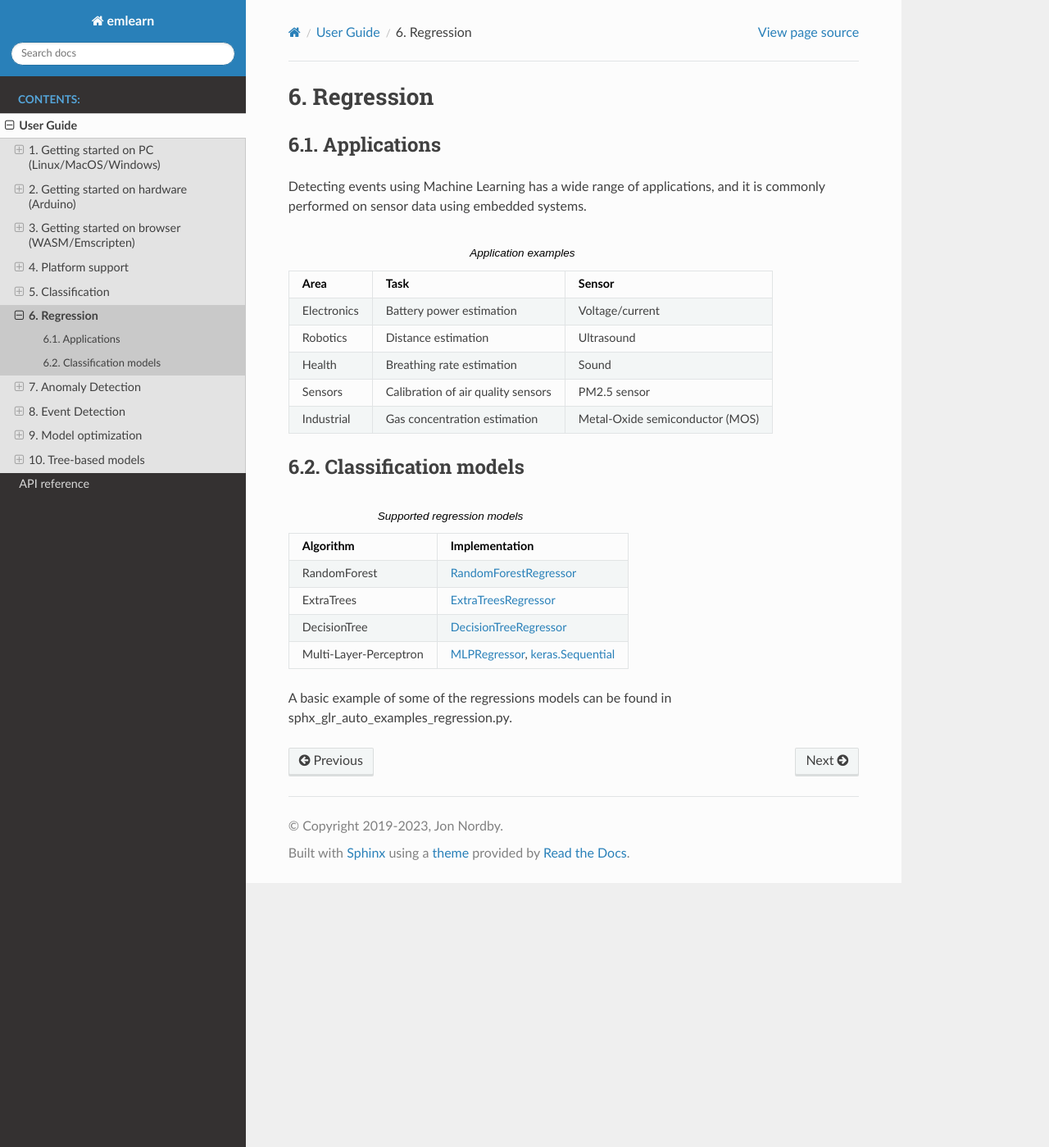
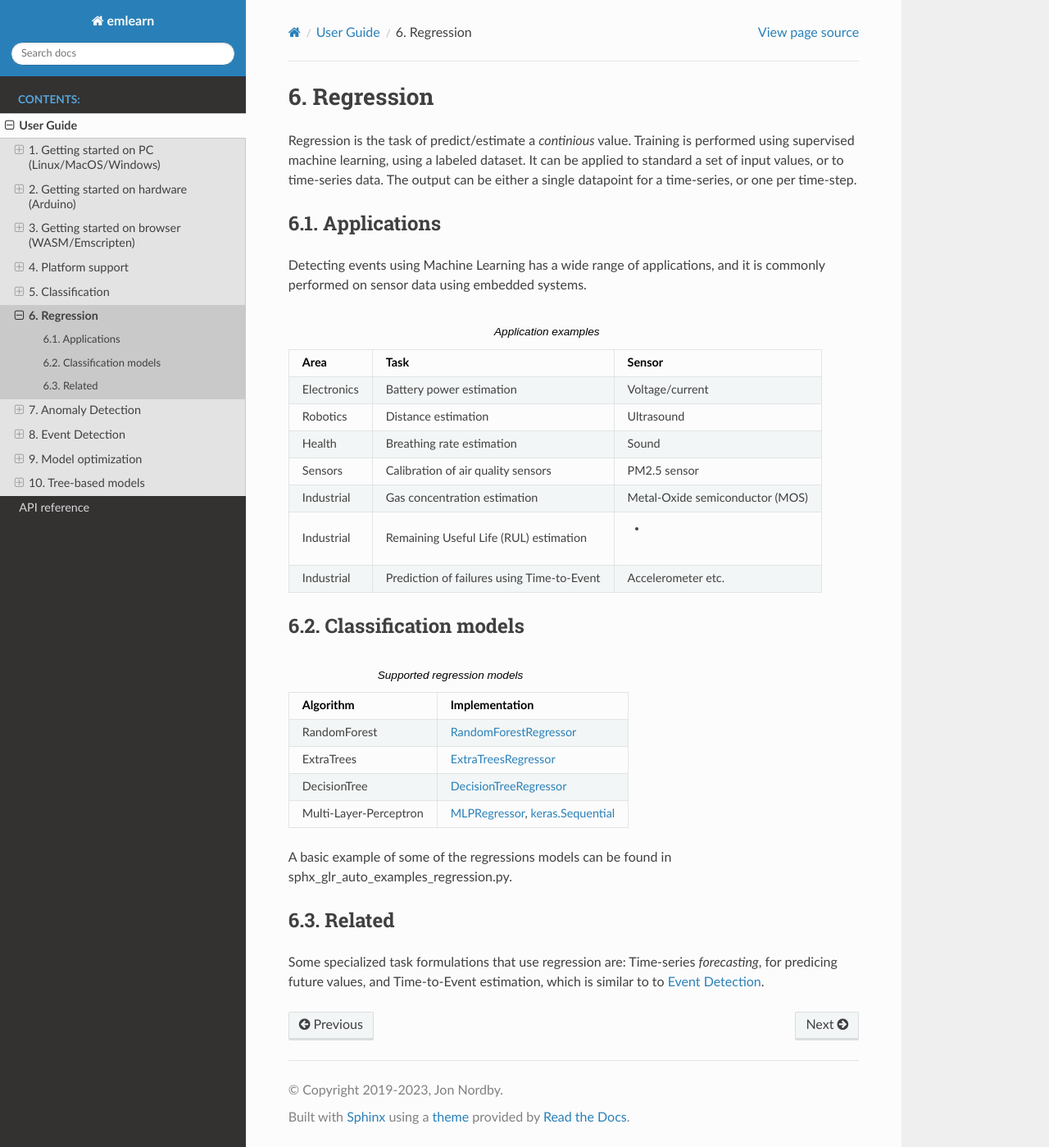
Before and after one commit to emlearn/emlearn, a Sphinx documentation site: the page built from docs/regression.rst, in a window 1280 px wide and 1399 px high. Shown: the whole window at 82% size. Built offline with Sphinx 7.4.7 and the Read the Docs theme 2.0.0, drawn with Linux system fonts in a browser that asks for light colours.

Commit message:
doc: Fixup anomaly/classification/regression pages
Were not complete before. Now they are, if a bit spartan

```diff
--- a/docs/event_detection.rst
+++ b/docs/event_detection.rst
@@ -157,6 +157,8 @@ Examples of models supported by emlearn with these capabilities are
 and `keras.Sequential <https://keras.io/api/models/model_training_apis/#fit-method>`_.
 
 
+.. _binary_detection_tradeoff:
+
 Tradeoff between False Alarms and Missed Detections
 ===========================
 
--- a/docs/regression.rst
+++ b/docs/regression.rst
@@ -10,8 +10,11 @@ Regression
 
 .. currentmodule:: emlearn
 
+Regression is the task of predict/estimate a *continious* value.
+Training is performed using supervised machine learning, using a labeled dataset.
+It can be applied to standard a set of input values, or to time-series data.
+The output can be either a single datapoint for a time-series, or one per time-step.
 
-.. FIXME: write introduction
 
 Applications
 ===========================
@@ -29,10 +32,9 @@ and it is commonly performed on sensor data using embedded systems.
     Health          Breathing rate estimation                           Sound
     Sensors         Calibration of air quality sensors                  PM2.5 sensor
     Industrial      Gas concentration estimation                        Metal-Oxide semiconductor (MOS)
+    Industrial      Remaining Useful Life (RUL) estimation              *
+    Industrial      Prediction of failures using Time-to-Event          Accelerometer etc.
     ============    ==============================================      ============
-
-
-..     Traffic         Vehicle speed estimation
 
 
 Classification models
@@ -55,4 +57,9 @@ A basic example of some of the regressions models can be found in
 :ref:`sphx_glr_auto_examples_regression.py`.
 
 
-.. TODO: try to add links to related pages
+Related
+===========================
+
+Some specialized task formulations that use regression are:
+Time-series *forecasting*, for predicing future values,
+and Time-to-Event estimation, which is similar to to :doc:`event_detection`.
```
Also changed, not shown: other parts of docs/event_detection.rst (+1 -1 lines), docs/anomaly_detection.rst (+47 -19 lines), docs/classification.rst (+7 -1 lines), docs/images/anomaly_score_distribution.png (added).
